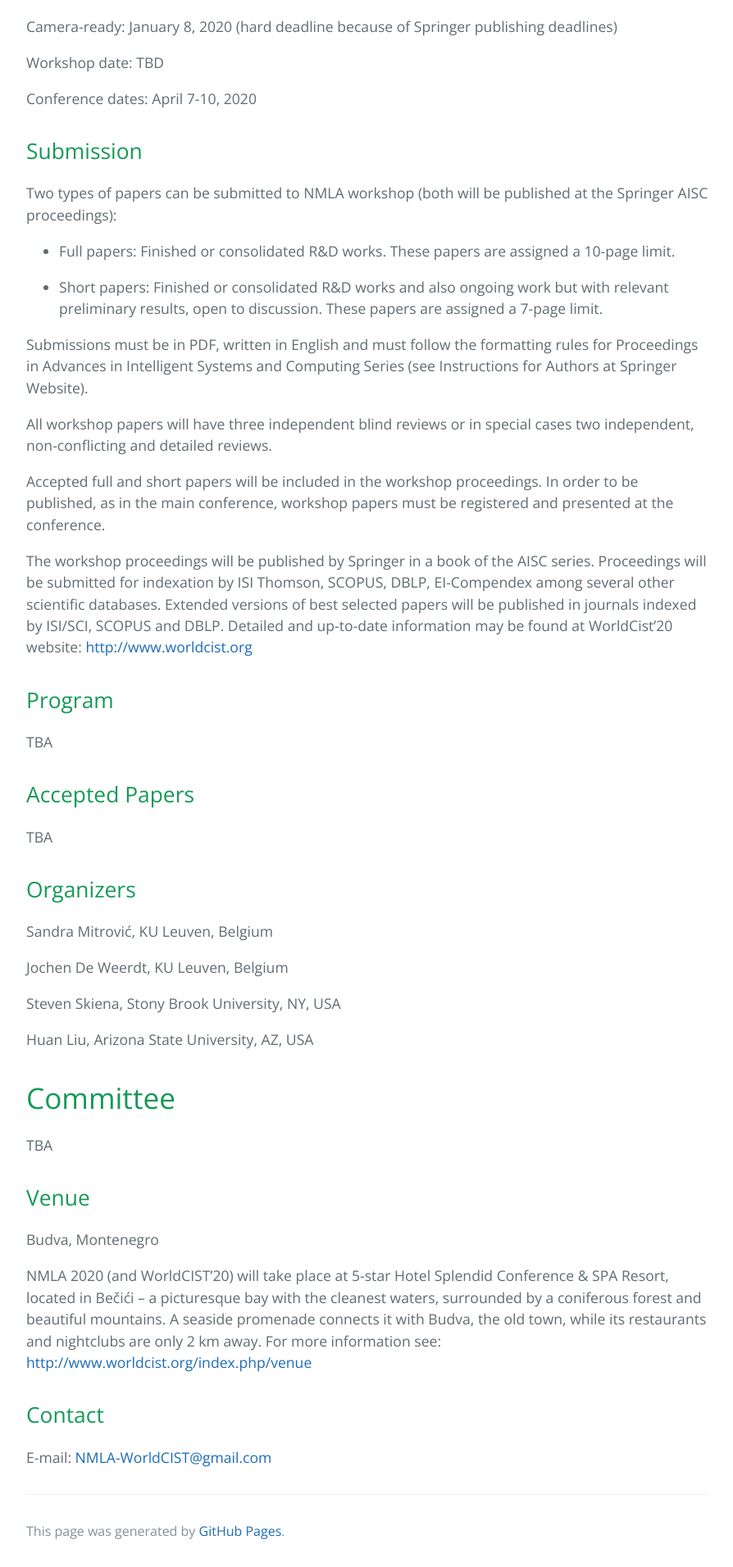
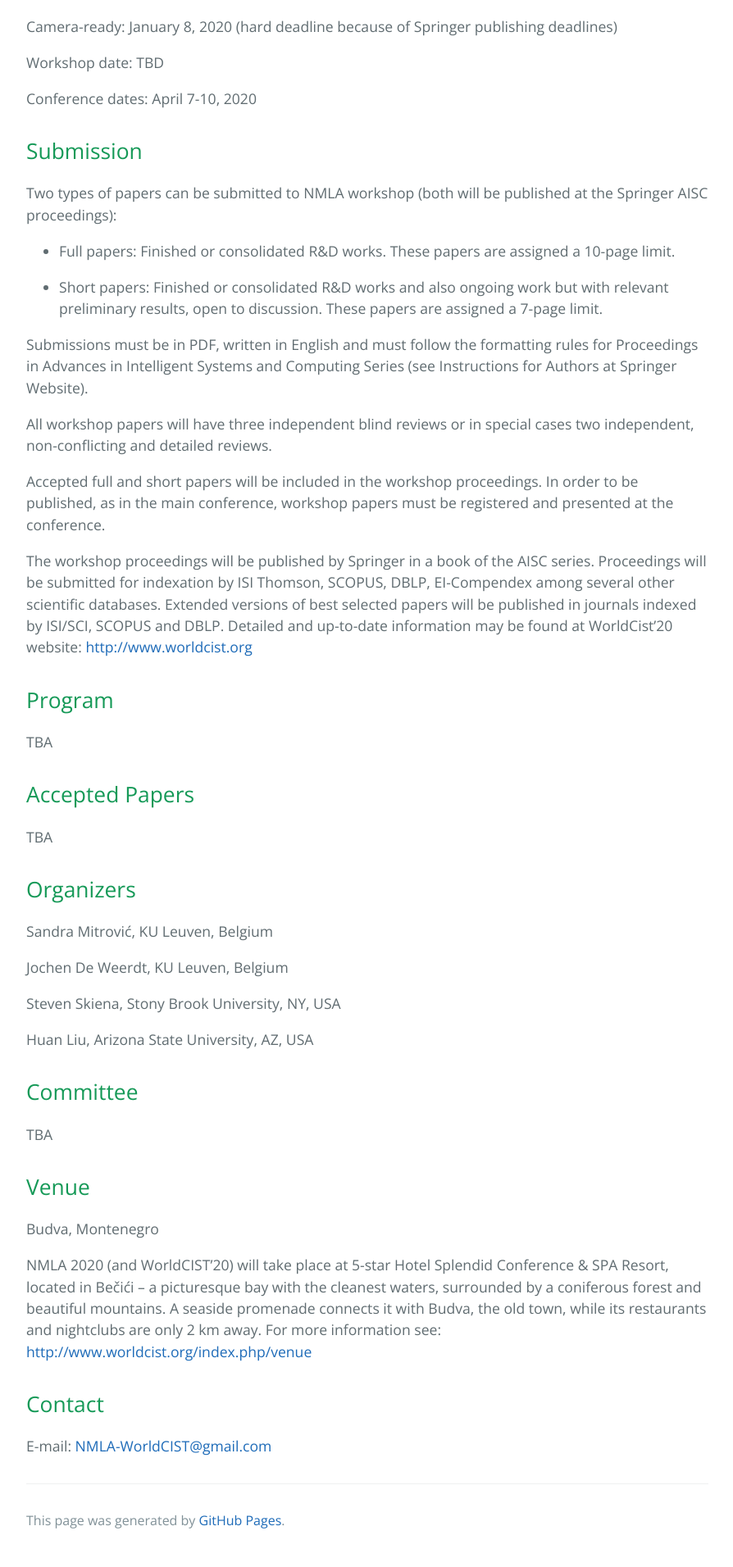
Before and after one commit to NMLA-WorldCIST/NMLA-WorldCIST.github.io, a Jekyll site: the page built from index.md, in a window 1280 px wide. Shown: the part 2437-4349 px from the top of the page at 82% size, without its empty margins (192-1086 px from the left). Built offline with Jekyll 4.4.1, drawn with Linux system fonts in a browser that asks for light colours.

Commit message:
Font fixed

```diff
--- a/index.md
+++ b/index.md
@@ -70,7 +70,7 @@ Workshop date: TBD
 
 Conference dates: April 7-10, 2020
 
-## Submission
+## <a name="Submission"></a> Submission
 
 Two types of papers can be submitted to NMLA workshop (both will be published at the Springer AISC proceedings):
 
@@ -113,7 +113,7 @@ Steven Skiena, Stony Brook University, NY, USA
 
 Huan Liu, Arizona State University, AZ, USA
 
-# Committee
+## Committee
 <!---
 Rémy Cazabet,	Université	de	Lyon,	France
 -->
```
